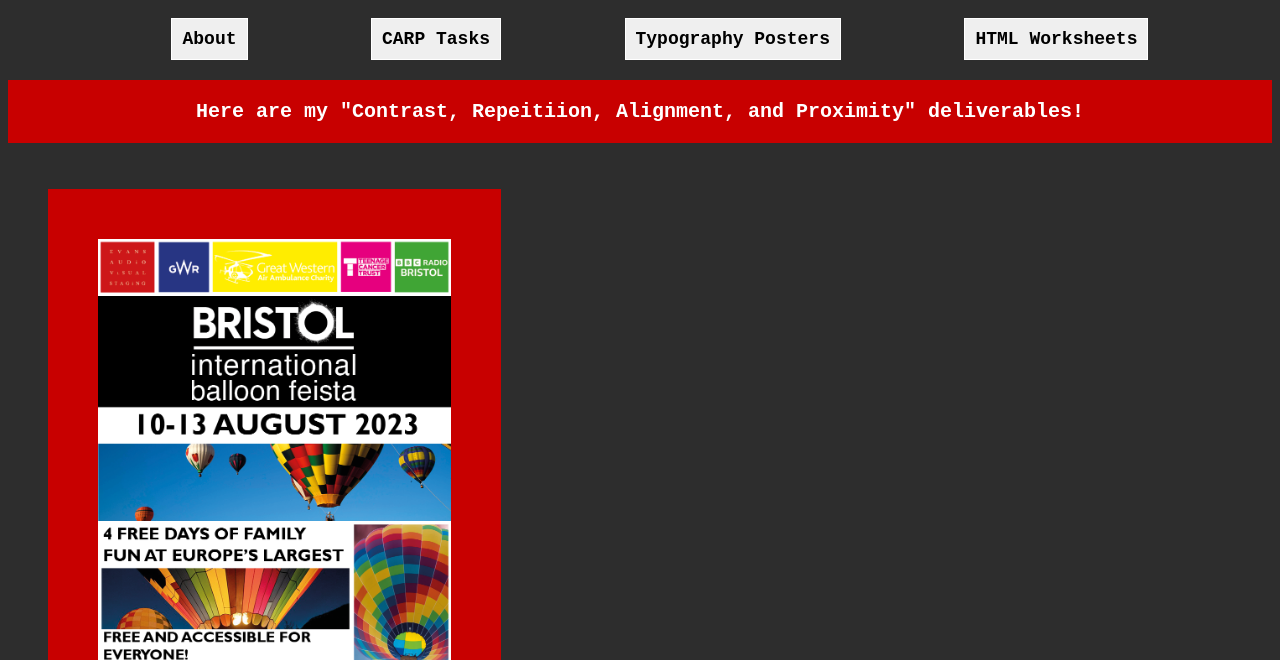
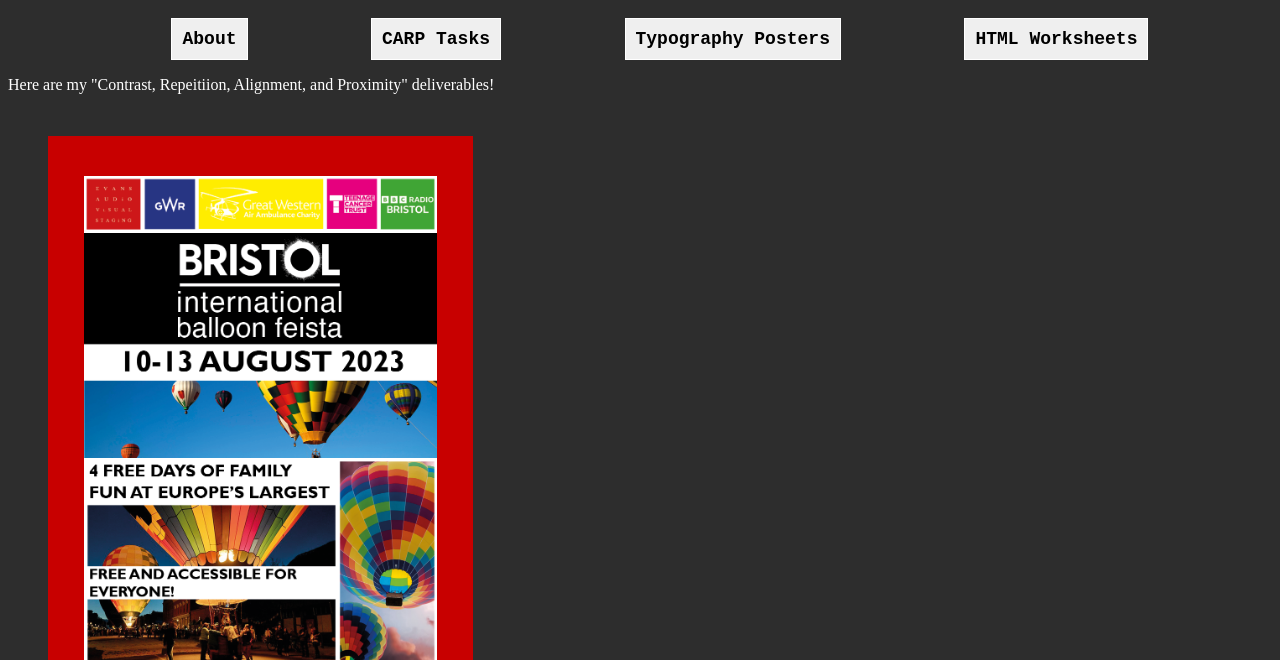
Before and after one commit to 32Joshudan/WebsiteHandIn, a plain HTML site: page carp.html in a window 1280 px wide. Shown: the part 140-800 px from the top of the page. Drawn offline with Linux system fonts and the light colour scheme.

Commit message:
Update style.css

```diff
--- a/style.css
+++ b/style.css
@@ -16,9 +16,10 @@ header {
 
 .flexgrow-container {
     display: flex;
+
 }
 
-p {
+.description-p {
     font-family: 'Courier New', Courier, monospace;
     color: rgb(255, 255, 255);
     font-weight: 900;
@@ -60,6 +61,8 @@ button:active {
 
 .flexgrow-container {
     display:flex;
+    flex-wrap: wrap;
+    align-items: center;
 }
 
 .carp-images {
@@ -72,6 +75,10 @@ button:active {
 .carp-images-img {
     width: auto;
     height:500px;
-    padding: 50px 50px;
+    padding: 40px 36px;
     background-color: rgb(200, 0, 0);
+    display:flex;
+    align-items: center;
+    flex-wrap:wrap;
+    justify-content: center;
 }
```
